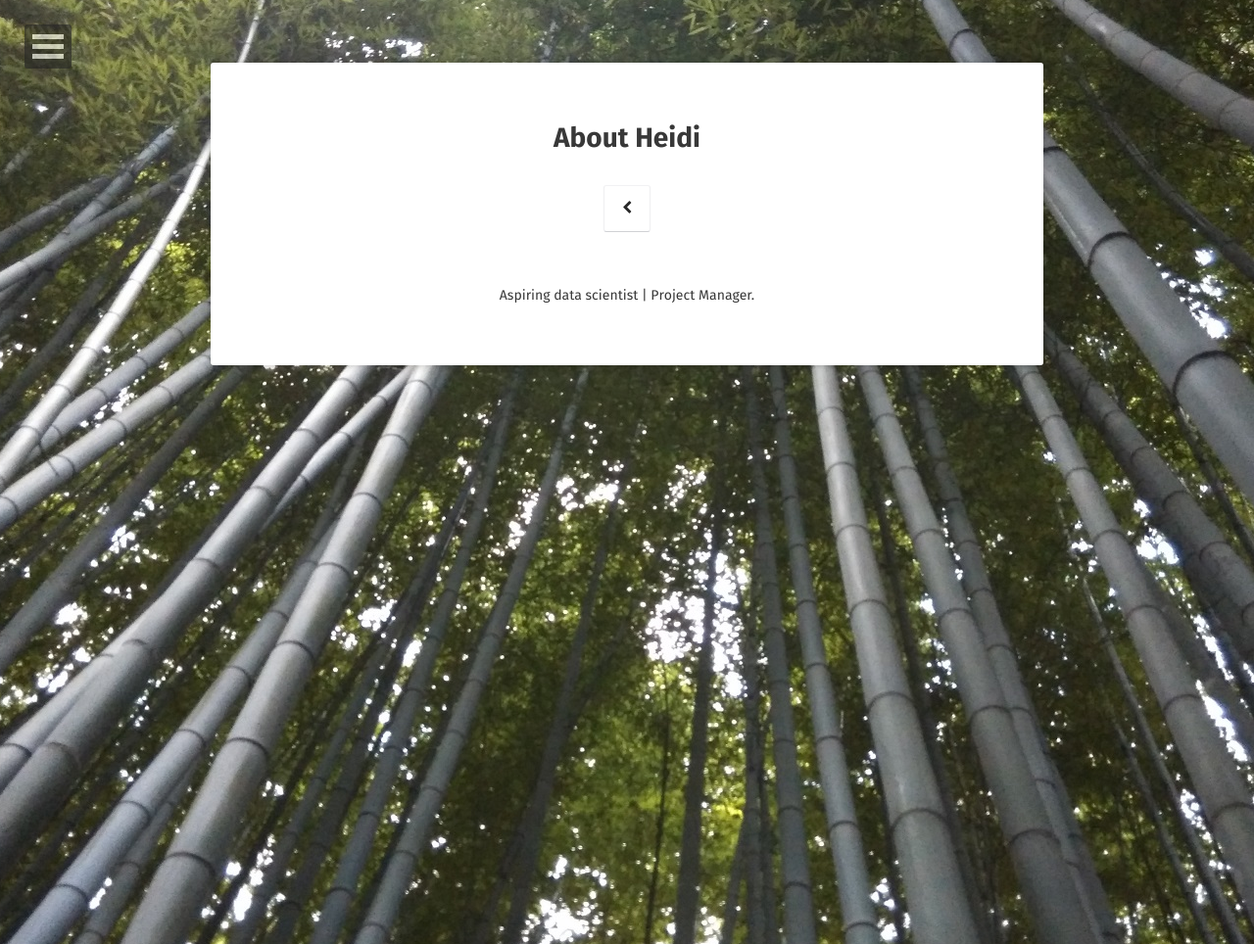
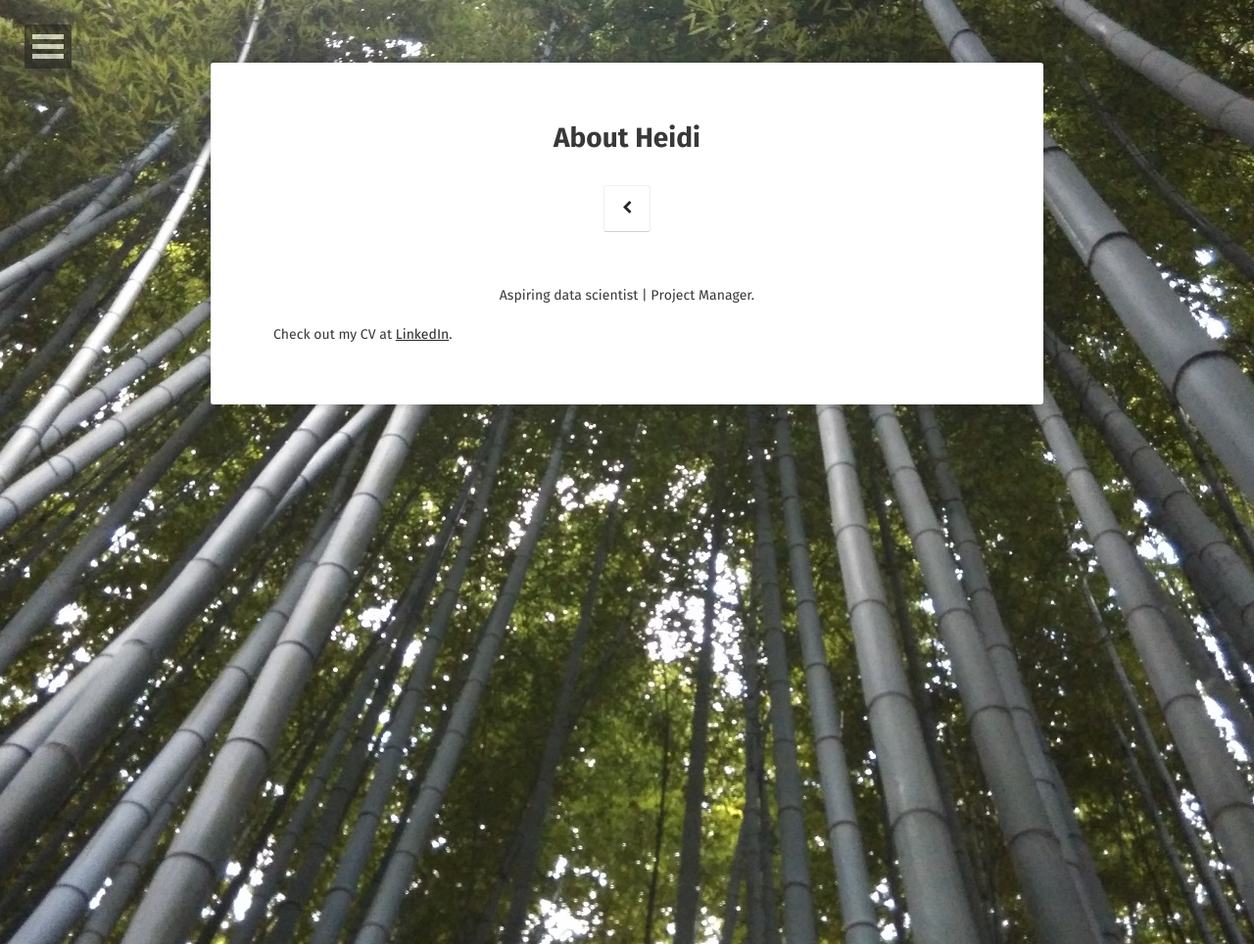
Before and after one commit to heidicq/heidicq.github.io, a Jekyll site: the page built from about/index.md, in a window 1280 px wide. Shown: the whole page at 98% size. Built offline with Jekyll 4.4.1, drawn with Linux system fonts in a browser that asks for light colours; some web fonts are replaced.

Commit message:
updated about with linkedin

```diff
--- a/about/index.md
+++ b/about/index.md
@@ -2,8 +2,10 @@
 layout: page
 title: About Heidi
 tags: [about, profile]
-date: 2018-02-22
+date: 2018-03-08
 comments: false
 ---
 
 <center>Aspiring data scientist | Project Manager.</center>
+
+Check out my CV at [LinkedIn](https://www.linkedin.com/in/heidi-chen/).
```
